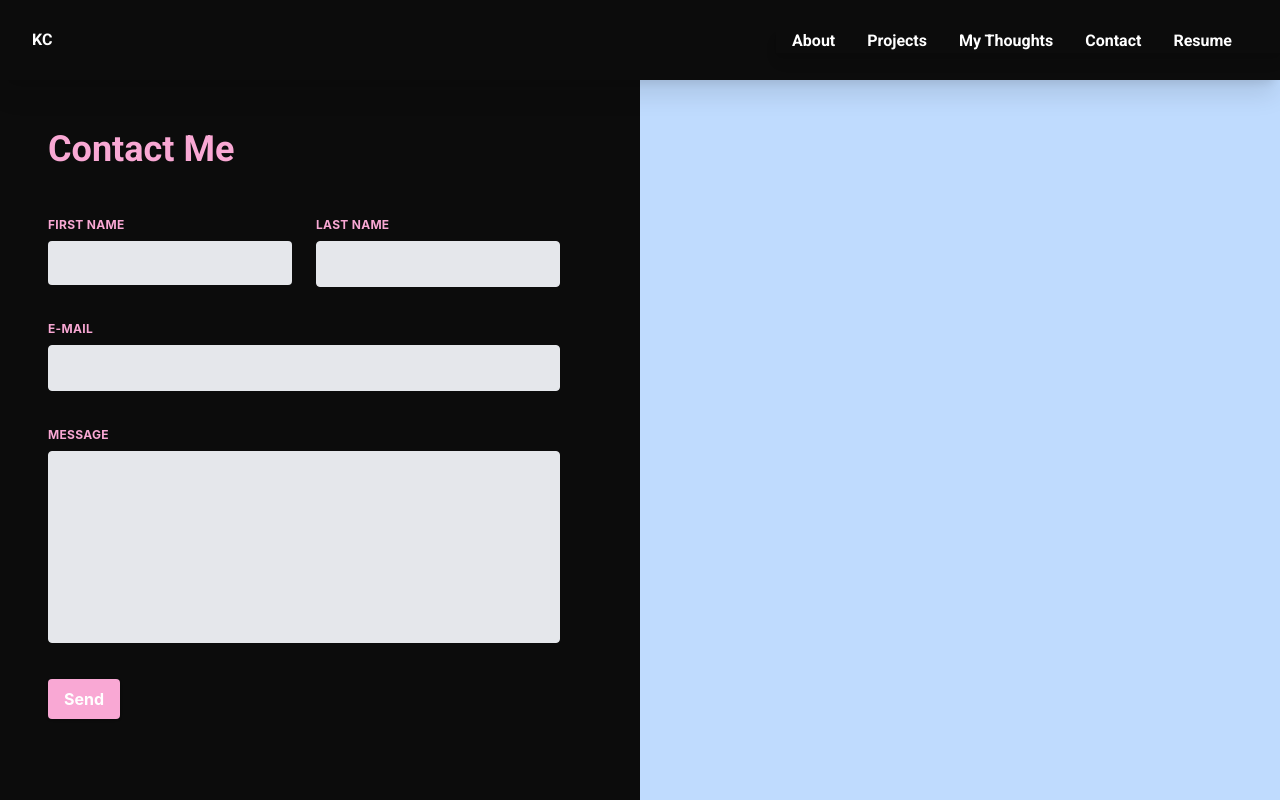
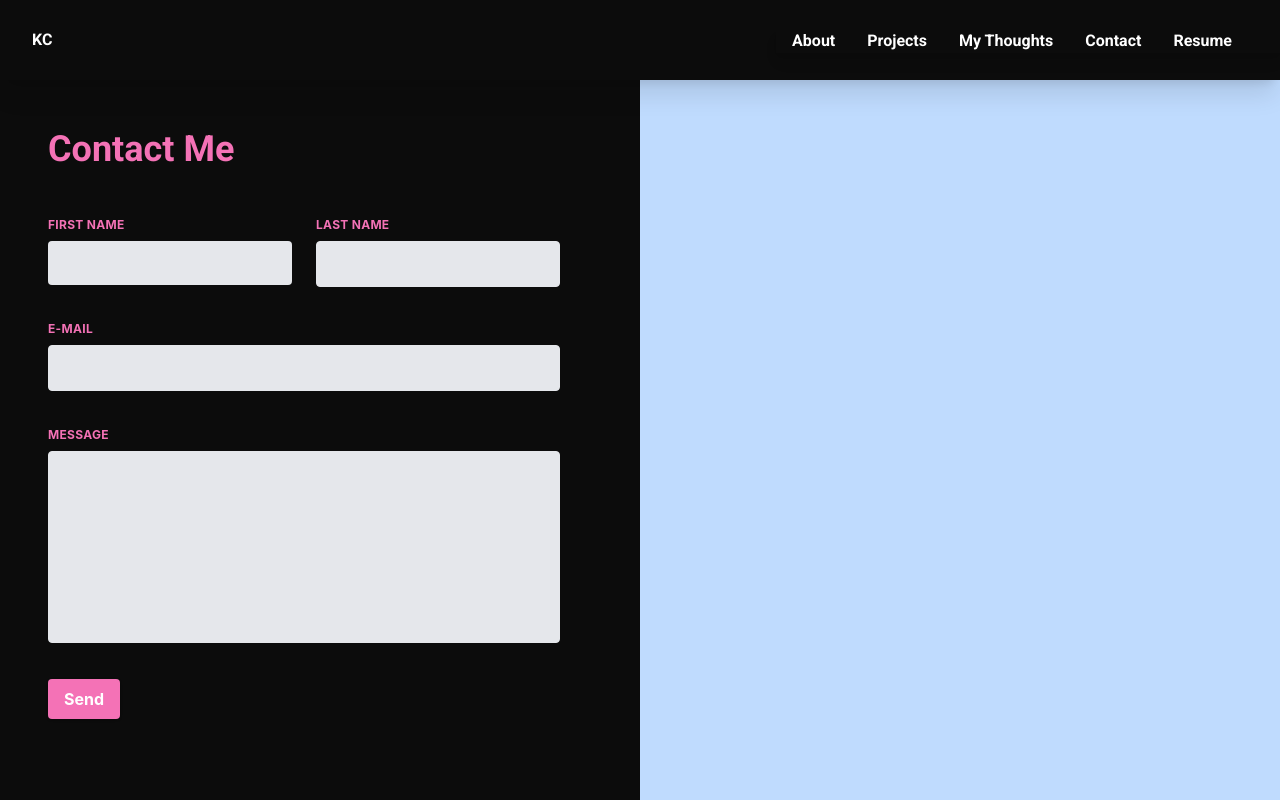
Before and after one commit to kimberlycao/Personal-Website-V2, a React (Create React App) app: page /contact in a window 1280 px wide. Built offline with nearby package versions, Linux system fonts and the light colour scheme.

Commit message:
Fixed tagcloud

```diff
--- a/src/components/ContactForm.js
+++ b/src/components/ContactForm.js
@@ -1,31 +1,31 @@
 const ContactForm = () => {
   return (
     <div className="m-12">
-      <h1 className="text-4xl my-12 text-pink-300 font-roboto">Contact Me</h1>
+      <h1 className="text-4xl my-12 text-pink-400 font-roboto">Contact Me</h1>
       <form class="w-full max-w-lg">
         <div class="flex flex-wrap -mx-3 mb-6">
           <div class="w-full md:w-1/2 px-3 mb-6 md:mb-0">
             <label
-              class="block uppercase tracking-wide text-pink-300 text-xs font-bold mb-2"
+              class="block uppercase tracking-wide text-pink-400 text-xs font-bold mb-2"
               for="grid-first-name"
             >
               First Name
             </label>
             <input
-              class="appearance-none block w-full bg-gray-200 text-gray-700 rounded py-3 px-4 mb-3 leading-tight focus:outline-none focus:bg-white focus:border-pink-200"
+              class="appearance-none block w-full bg-gray-200 text-gray-900 rounded py-3 px-4 mb-3 leading-tight focus:outline-none focus:bg-white focus:border-pink-200"
               id="grid-first-name"
               type="text"
             />
           </div>
           <div class="w-full md:w-1/2 px-3">
             <label
-              class="block uppercase tracking-wide text-pink-300 text-xs font-bold mb-2"
+              class="block uppercase tracking-wide text-pink-400 text-xs font-bold mb-2"
               for="grid-last-name"
             >
               Last Name
             </label>
             <input
-              class="appearance-none block w-full bg-gray-200 text-gray-700 border border-gray-200 rounded py-3 px-4 leading-tight focus:outline-none focus:bg-white focus:border-pink-200"
+              class="appearance-none block w-full bg-gray-200 text-gray-900 border border-gray-200 rounded py-3 px-4 leading-tight focus:outline-none focus:bg-white focus:border-pink-200"
               id="grid-last-name"
               type="text"
             />
@@ -34,13 +34,13 @@ const ContactForm = () => {
         <div class="flex flex-wrap -mx-3 mb-6">
           <div class="w-full px-3">
             <label
-              class="block uppercase tracking-wide text-pink-300 text-xs font-bold mb-2"
+              class="block uppercase tracking-wide text-pink-400 text-xs font-bold mb-2"
               for="grid-password"
             >
               E-mail
             </label>
             <input
-              class="appearance-none block w-full bg-gray-200 text-gray-700 border border-gray-200 rounded py-3 px-4 mb-3 leading-tight focus:outline-none focus:bg-white focus:border-pink-200"
+              class="appearance-none block w-full bg-gray-200 text-gray-900 border border-gray-200 rounded py-3 px-4 mb-3 leading-tight focus:outline-none focus:bg-white focus:border-pink-200"
               id="email"
               type="email"
             />
@@ -49,13 +49,13 @@ const ContactForm = () => {
         <div class="flex flex-wrap -mx-3 mb-6">
           <div class="w-full px-3">
             <label
-              class="block uppercase tracking-wide text-pink-300 text-xs font-bold mb-2"
+              class="block uppercase tracking-wide text-pink-400 text-xs font-bold mb-2"
               for="grid-password"
             >
               Message
             </label>
             <textarea
-              class=" no-resize appearance-none block w-full bg-gray-200 text-gray-700 border border-gray-200 rounded py-3 px-4 mb-3 leading-tight focus:outline-none focus:bg-white focus:border-pink-200 h-48 resize-none"
+              class=" no-resize appearance-none block w-full bg-gray-200 text-gray-900 border border-gray-200 rounded py-3 px-4 mb-3 leading-tight focus:outline-none focus:bg-white focus:border-pink-200 h-48 resize-none"
               id="message"
             ></textarea>
           </div>
@@ -63,7 +63,7 @@ const ContactForm = () => {
         <div class="md:flex md:items-center">
           <div class="md:w-1/3">
             <button
-              class="shadow text-white hover:text-pink-300 focus:shadow-outline focus:outline-none bg-pink-300 hover:bg-white font-bold py-2 px-4 rounded"
+              class="shadow text-white hover:text-pink-400 focus:shadow-outline focus:outline-none bg-pink-400 hover:bg-white font-bold py-2 px-4 rounded"
               type="button"
             >
               Send
--- a/src/components/SkillsCloud.js
+++ b/src/components/SkillsCloud.js
@@ -1,7 +1,7 @@
 import React, { useEffect, useRef } from "react";
 import TagCloud from "TagCloud";
 
-const SkillsCloud = (props) => {
+const SkillsCloud = () => {
   const cloud = useRef(null);
 
   const myTags = [
@@ -23,8 +23,8 @@ const SkillsCloud = (props) => {
 
   useEffect(() => {
     var tagCloud = TagCloud(cloud.current, myTags, {
-      radius: props.size,
-      maxSpeed: "normal",
+      radius: 300,
+      maxSpeed: "fast",
       initSpeed: "normal",
       direction: 135,
       keep: true,
--- a/src/pages/About.js
+++ b/src/pages/About.js
@@ -4,49 +4,6 @@ import SkillsCloud from "../components/SkillsCloud";
 const About = () => {
   return (
     <>
-      {/* <div className=" h-screen flex-col justify-center items-center grid md:grid-cols-2 grid-cols-1 bg-my-gray">
-      <div className="p-12">
-        <div className="pb-4 flex">
-          <span className="lg:text-6xl md:text-6xl sm:text-5xl text-3xl text-pink-400 font-roboto hover:animate-bounce">
-            W
-          </span>
-          <span className="lg:text-6xl md:text-6xl sm:text-5xl text-3xl text-pink-400 font-roboto hover:animate-bounce">
-            h
-          </span>
-          <span className="lg:text-6xl md:text-6xl sm:text-5xl text-3xl text-pink-400 font-roboto pr-4 hover:animate-bounce">
-            o
-          </span>
-          <span className="lg:text-6xl md:text-6xl sm:text-5xl text-3xl text-pink-400 font-roboto pr-4 hover:animate-bounce">
-            I
-          </span>
-          <span className="lg:text-6xl md:text-6xl sm:text-5xl text-3xl text-pink-400 font-roboto hover:animate-bounce">
-            A
-          </span>
-          <span className="lg:text-6xl md:text-6xl sm:text-5xl text-3xl text-pink-400 font-roboto hover:animate-bounce">
-            m
-          </span>
-        </div>
-        <p className="font-source text-white text-xl">
-          Hi there! My name is Kimberly and I'm a final year student at the
-          University of Toronto and this year's UTM Robotics' projects
-          coordinator.
-          <br />
-          <br />I enjoy attending hackathons and am always looking for ways to
-          add to my skillset. Currently, I'm learning C and expanding my
-          knowledge in deep learning and neural networks. I'm also working on a
-          few projects in my spare time!
-          <br />
-          <br />
-          Outside of programming, my hobbies include baking, hiking and watching
-          reruns of The Office. I also enjoy playing Tetris and Teamfight
-          Tactics.
-        </p>
-      </div>
-      <div className="h-screen flex flex-col justify-center items-center text-white">
-        <SkillsCloud />
-      </div>
-    </div> */}
-
       <div className="h-screen flex-col justify-center items-center grid md:grid-cols-2 grid-cols-1 bg-my-gray">
         <div className="mx-12 h-screen flex flex-col justify-center">
           <div className="p-12">
@@ -70,7 +27,7 @@ const About = () => {
                 m
               </span>
             </div>
-            <p className="font-source text-white text-xl">
+            <p className="font-source text-white lg:text-xl md:text-xl sm:text-lg text-lg">
               Hi there! My name is Kimberly and I'm a final year student at the
               University of Toronto and this year's UTM Robotics' projects
               coordinator.
```
